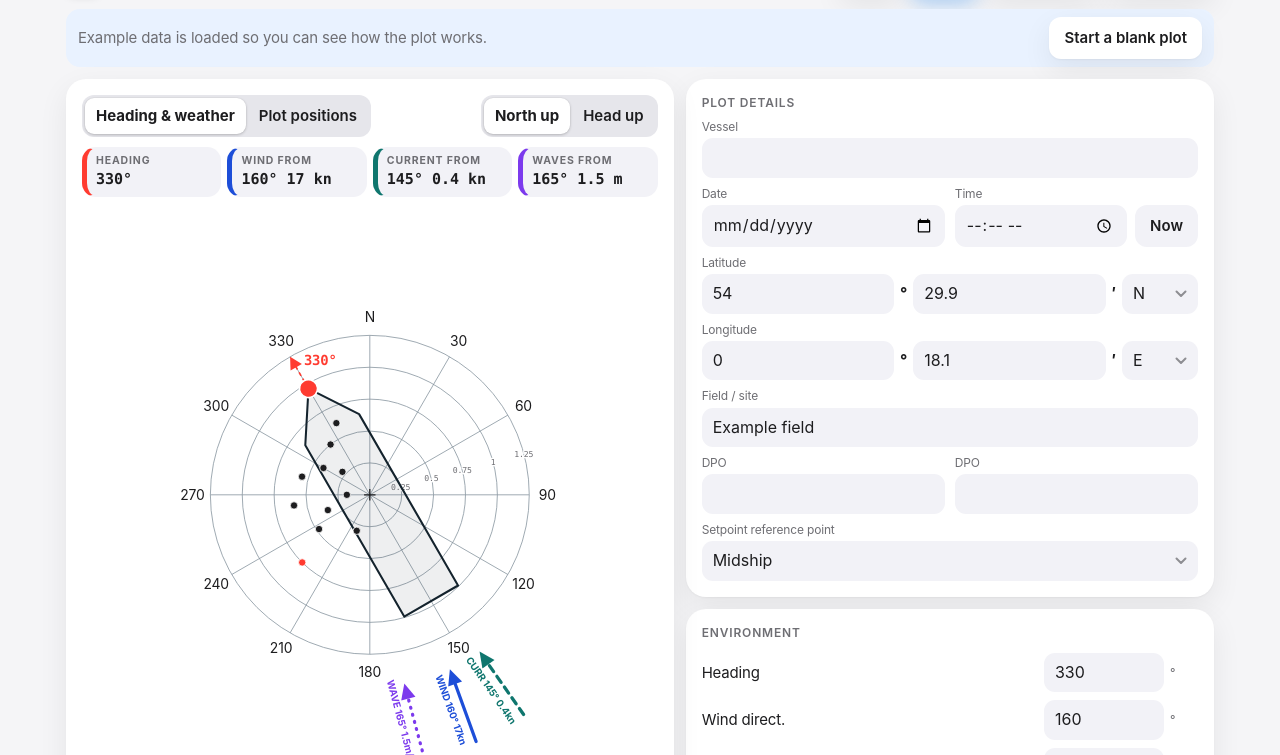
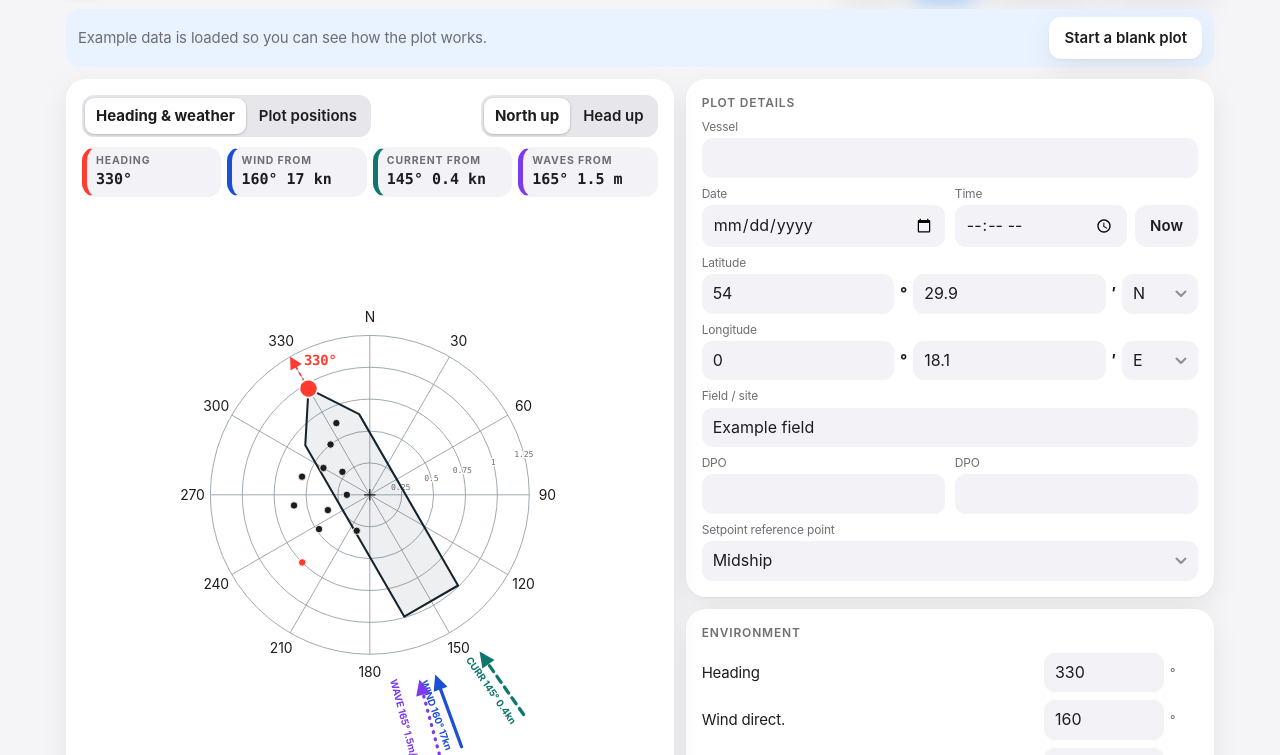
Before and after one commit to sea-tools/sea-tools.github.io, a plain HTML site: page dp-footprint/index.html in a window 1280 px wide. Shown: the part 59-814 px from the top of the page. Drawn offline with Linux system fonts and the light colour scheme.

Commit message:
DP Footprint: wind, current and wave arrows from the same direction lie on top of each other; labels stacked (#5)
Claude-Session: https://claude.ai/code/session_01NXyB2ThdCafzzKNuo6cmuh

Co-authored-by: Claude <noreply@anthropic.com>

```diff
--- a/dp-footprint/index.html
+++ b/dp-footprint/index.html
@@ -361,11 +361,11 @@ function drawDial(){
   arr.forEach(a=>{a.ghost=a.d==null;a.sa=a.ghost?a.def:norm(a.d-o)});
   arr.forEach((a,i)=>a.c=i);
   for(let n=0;n<3;n++)arr.forEach(a=>arr.forEach(b=>{if(angd(a.sa,b.sa)<8)a.c=b.c=Math.min(a.c,b.c)}));
-  arr.forEach(a=>{const g=arr.filter(b=>b.c===a.c),sd=b=>((b.sa-g[0].sa+540)%360)-180;g.sort((x,y)=>sd(x)-sd(y));a.lo=(g.indexOf(a)-(g.length-1)/2)*38});
+  arr.forEach(a=>{const g=arr.filter(b=>b.c===a.c),sd=b=>((b.sa-g[0].sa+540)%360)-180;g.sort((x,y)=>sd(x)-sd(y));a.lo=0;a.ti=g.indexOf(a)});  /* same direction: arrows lie on top of each other, only the labels are stacked */
   arr.forEach(a=>{const t=a.sa*Math.PI/180,u=[Math.sin(t),-Math.cos(t)],p=[Math.cos(t),Math.sin(t)];
     const P=(r,l)=>[u[0]*r+p[0]*l,u[1]*r+p[1]*l].map(f).join(',');
     const hr=a.out?A1:A0,s=a.out?-1:1,tr=a.out?A0:A1;
-    const rot=a.sa<=180?a.sa-90:a.sa-270;const[tx,ty]=P((A0+A1)/2,a.lo+15).split(',');
+    const rot=a.sa<=180?a.sa-90:a.sa-270;const[tx,ty]=P((A0+A1)/2,15+a.ti*15).split(',');
     h+=`<g class="arr ${a.k}${a.ghost?' ghost':''}" data-drag="${a.k}"><line class="hit" x1="${P(A0-8,a.lo).split(',')[0]}" y1="${P(A0-8,a.lo).split(',')[1]}" x2="${P(A1+8,a.lo).split(',')[0]}" y2="${P(A1+8,a.lo).split(',')[1]}"/>`+
       `<polyline class="sh" points="${P(tr,a.lo)} ${P(hr+s*14,a.lo)}"/><polygon class="hd" points="${P(hr,a.lo)} ${P(hr+s*19,a.lo+9)} ${P(hr+s*19,a.lo-9)}"/>`+
       `<text x="${tx}" y="${ty}" transform="rotate(${f(rot)} ${tx} ${ty})">${a.ghost?a.lab+' · drag':a.lab+' '+pad(a.d)+'° '+a.val}</text></g>`;});
--- a/sw.js
+++ b/sw.js
@@ -2,7 +2,7 @@
 // Strategy: try the network first (so updates show up straight away),
 // fall back to the saved copy when there is no connection.
 // When you add a new app, add its files to PRECACHE and bump VERSION.
-const VERSION = "v11";
+const VERSION = "v12";
 const CACHE = "marine-apps-" + VERSION;
 const PRECACHE = [
   "./",
```
